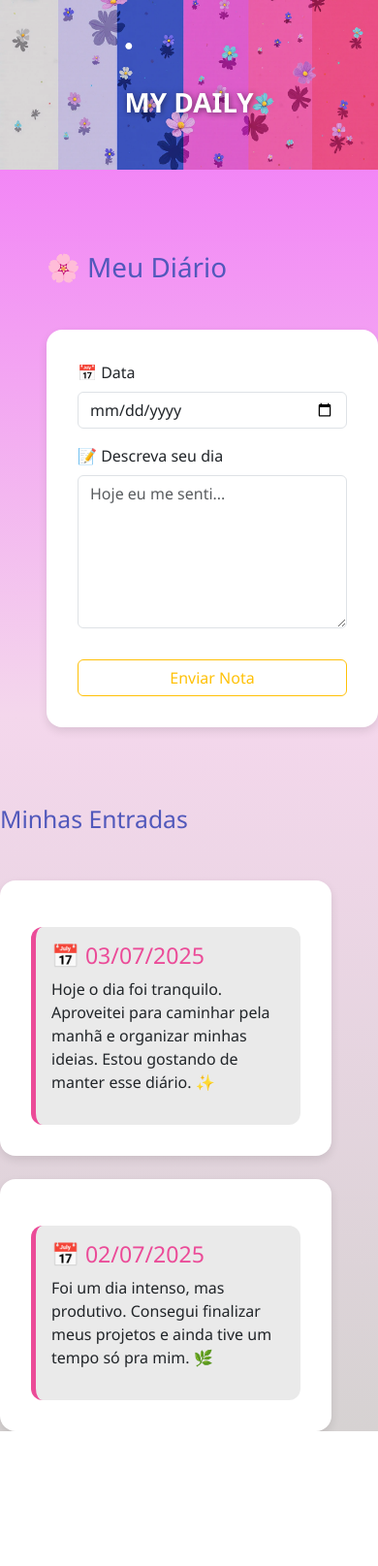
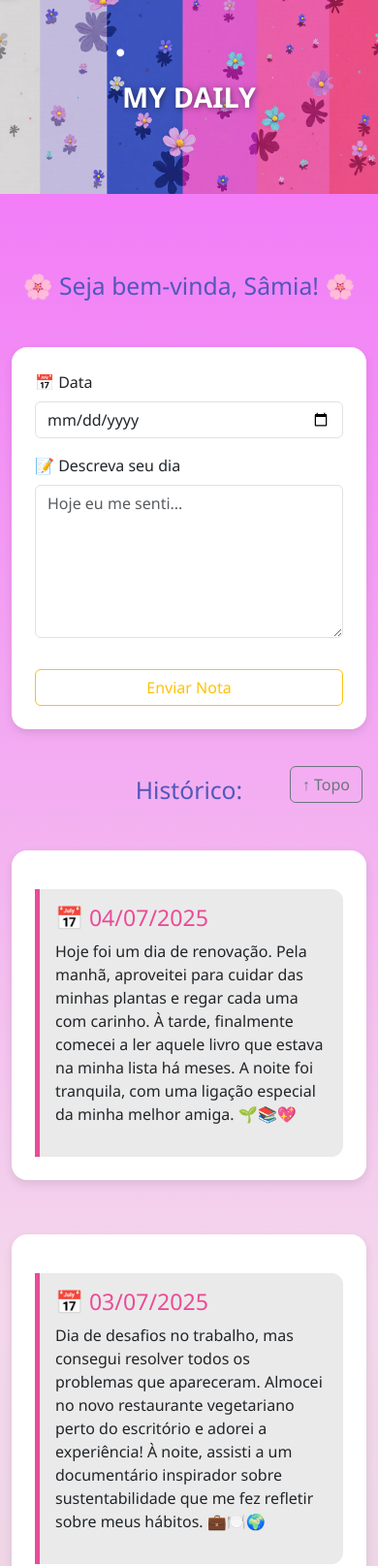
Before and after one commit to SamiaLuvanice/pdgb_my_daily, a plain HTML site: page index.html in a window 390 px wide. Shown: the top 1615 px of the page at 97% size. Before the commit the page ends 1476 px from the top, so only its background shows below. Drawn offline with nearby package versions, Linux system fonts and the light colour scheme.

Commit message:
Melhorias na responsividade e acessibilidade

```diff
--- a/index.html
+++ b/index.html
@@ -4,6 +4,8 @@
 <head>
     <meta charset="UTF-8">
     <meta name="viewport" content="width=device-width, initial-scale=1.0">
+    <meta name="description" content="Diário pessoal para registrar seus pensamentos e sentimentos">
+    <meta name="keywords" content="diário, journal, sentimentos, registro pessoal">
     <title>Diário Estático</title>
     <link href="https://cdn.jsdelivr.net/npm/bootstrap@5.3.3/dist/css/bootstrap.min.css" rel="stylesheet">
     <link rel="stylesheet" href="style.css">
@@ -17,40 +19,37 @@
         </div>
     </section>
 
-
-    <main>
-        <div class="ms-5">
-            <h1 id="diary-title" class="mt-5 mb-5 title-outside">🌸 Meu Diário</h1>
+    <main class="container">
+        <div class="row justify-content-center">
+            <div class="col-lg-8 ms-lg-5">
+                <h2 id="diary-title" class="mt-5 mb-5 text-center title-outside">🌸 Seja bem-vinda, Sâmia! 🌸</h2>
                 <section class="diary-form" aria-labelledby="diary-title">
-                <form>
+                    <form action="#" method="post">
                         <div class="mb-3">
                             <label for="entryDate" class="form-label">📅 Data</label>
-                        <input type="date" class="form-control" id="entryDate" name="entryDate">
+                            <input type="date" class="form-control" id="entryDate" name="entryDate" required>
                         </div>
                         <div class="mb-3">
                             <label for="entryText" class="form-label">📝 Descreva seu dia</label>
                             <textarea class="form-control" id="entryText" name="entryText" rows="6"
-                            placeholder="Hoje eu me senti..."></textarea>
+                                placeholder="Hoje eu me senti..." required></textarea>
                         </div>
                         <div class="d-grid">
                             <button type="submit" class="btn btn-outline-warning mt-3">Enviar Nota</button>
                         </div>
                     </form>
                 </section>
-        </div>
 
-        <div class="me-5">
-            <h2 id="entries-title" class="mt-5 mb-5 title-outside">Minhas Entradas</h2>
+                <h2 id="entries-title" class="mt-5 mb-5 text-center title-outside">Histórico:</h2>
                 <section class="entry-list" aria-labelledby="entries-title">
                     <article class="entry-box">
                         <div class="entry-display">
                             <header>
                                 <h3 class="entry-date">
-                                📅 <time datetime="2025-07-03">03/07/2025</time>
+                                    📅 <time datetime="2025-07-04" lang="pt-br">04/07/2025</time>
                                 </h3>
                             </header>
-                        <p>Hoje o dia foi tranquilo. Aproveitei para caminhar pela manhã e organizar minhas ideias.
-                            Estou gostando de manter esse diário. ✨</p>
+                            <p>Hoje foi um dia de renovação. Pela manhã, aproveitei para cuidar das minhas plantas e regar cada uma com carinho. À tarde, finalmente comecei a ler aquele livro que estava na minha lista há meses. A noite foi tranquila, com uma ligação especial da minha melhor amiga. 🌱📚💖</p>
                         </div>
                     </article>
 
@@ -58,18 +57,48 @@
                         <div class="entry-display">
                             <header>
                                 <h3 class="entry-date">
-                                📅 <time datetime="2025-07-02">02/07/2025</time>
+                                    📅 <time datetime="2025-07-03" lang="pt-br">03/07/2025</time>
                                 </h3>
                             </header>
-                        <p>Foi um dia intenso, mas produtivo. Consegui finalizar meus projetos e ainda tive um tempo só
-                            pra mim. 🌿</p>
+                            <p>Dia de desafios no trabalho, mas consegui resolver todos os problemas que apareceram. Almocei no novo restaurante vegetariano perto do escritório e adorei a experiência! À noite, assisti a um documentário inspirador sobre sustentabilidade que me fez refletir sobre meus hábitos. 💼🍽️🌍</p>
+                        </div>
+                    </article>
+
+                    <article class="entry-box">
+                        <div class="entry-display">
+                            <header>
+                                <h3 class="entry-date">
+                                    📅 <time datetime="2025-07-02" lang="pt-br">02/07/2025</time>
+                                </h3>
+                            </header>
+                            <p>Acordei com vontade de mudar minha rotina. Fiz uma aula de yoga ao nascer do sol e me surpreendi com minha flexibilidade! No final do dia, preparei um jantar especial para mim mesma, com velas e minha música favorita. Descobri que esses pequenos momentos de autocuidado fazem toda a diferença. 🧘‍♀️🕯️🎶</p>
+                        </div>
+                    </article>
+
+                    <article class="entry-box">
+                        <div class="entry-display">
+                            <header>
+                                <h3 class="entry-date">
+                                    📅 <time datetime="2025-07-01" lang="pt-br">01/07/2025</time>
+                                </h3>
+                            </header>
+                            <p>Primeiro dia do mês e decidi começar um novo projeto pessoal. Visitei minha avó e passamos a tarde relembrando histórias antigas da família. Voltei para casa com o coração aquecido e muitas receitas tradicionais anotadas no meu caderno. 👵✍️🍪</p>
                         </div>
                     </article>
                 </section>
             </div>
+        </div>
     </main>
+
+    <footer class="mt-5 py-3 text-center">
+        <p>© 2025 My Daily - Todos os direitos reservados</p>
+    </footer>
+
+    <a href="#" class="btn btn-outline-secondary position-fixed bottom-0 end-0 m-3">
+        ↑ Topo
+    </a>
+
+    <script src="https://cdn.jsdelivr.net/npm/bootstrap@5.3.3/dist/js/bootstrap.bundle.min.js"></script>
 </body>
 
 </html>
-
-</html>
--- a/style.css
+++ b/style.css
@@ -1,19 +1,20 @@
-.container-fluid {
-    padding: 0;
+body {
+    background: linear-gradient(to top, #D6D2D2, #F4D7EC, #F26DF9);
+    font-family: 'Segoe UI', sans-serif;
+    min-height: 100vh;
+    margin: 0;
 }
 
-.container-fluid p {
-    font-size: 50px;
-    margin-bottom: 30px;
-}
-
+/* Hero Banner */
 .hero-banner {
     position: relative;
     height: 25vh;
+    min-height: 200px;
+    /* Altura mínima para mobile */
     overflow: hidden;
 }
 
-.hero-img {
+.hero-banner img {
     height: 100%;
     width: 100%;
     object-fit: cover;
@@ -24,27 +25,18 @@
     top: 50%;
     left: 50%;
     transform: translate(-50%, -50%);
-    color: #fff; /* ou #5158BB para combinar com a paleta */
-    text-shadow: 1px 1px 6px rgba(0, 0, 0, 0.5); /* destaque sobre imagem */
+    color: #fff;
+    text-shadow: 1px 1px 6px rgba(0, 0, 0, 0.5);
     pointer-events: none;
-     /*background: rgba(0, 0, 0, 0.3);
-    padding: 0.5rem 1rem;
-    border-radius: 12px; */
+    width: 100%;
+    /* Garante que não ultrapasse a tela */
+    padding: 0 15px;
+    /* Prevenção para mobile */
 }
 
-
-body {
-     background: linear-gradient(to top, #D6D2D2, #F4D7EC, #F26DF9);
-     font-family: 'Segoe UI', sans-serif;
-     min-height: 100vh;
-     margin: 0;
-     padding: 0rem;
- }
-
+/* Conteúdo principal */
 main {
-     display: grid;
-     grid-template-columns: 1fr 1fr;
-     gap: 2rem;
+    padding: 2rem 0;
 }
 
 .diary-form,
@@ -53,17 +45,36 @@ body {
     border-radius: 16px;
     padding: 2rem;
     box-shadow: 0 4px 10px rgba(0, 0, 0, 0.1);
+    margin-bottom: 2rem;
+    transition: transform 0.3s ease, box-shadow 0.3s ease;
 }
 
+.diary-form:hover,
+.entry-box:hover {
+    transform: translateY(-5px);
+    box-shadow: 0 6px 15px rgba(0, 0, 0, 0.15);
+}
+
+.form-control:focus {
+    border-color: #EB4B98;
+    box-shadow: 0 0 0 0.25rem rgba(235, 75, 152, 0.25);
+}
+
+.btn-outline-warning {
+    transition: all 0.3s ease;
+}
+
+/* Entradas do diário */
 .entry-display {
     margin-top: 1rem;
     padding: 1rem;
     border-left: 5px solid #EB4B98;
     background-color: rgba(220, 220, 220, 0.6);
-     /* cinza claro com transparência */
-     border-radius: 12px;
+    border-radius: 0 12px 12px 0;
+    /* Só arredonda os lados direitos */
 }
 
+/* Tipografia */
 h1,
 h2,
 h3 {
@@ -72,6 +83,7 @@ body {
 
 .entry-date {
     color: #EB4B98;
+    margin-bottom: 0.5rem;
 }
 
 .entry-list {
@@ -81,11 +93,35 @@ body {
 }
 
 .title-outside {
-     margin-bottom: 1rem;
+    margin-bottom: 2rem;
 }
 
+/* Botão de voltar ao topo */
+.back-to-top {
+    position: fixed;
+    bottom: 20px;
+    right: 20px;
+    z-index: 99;
+    padding: 10px 15px;
+    border-radius: 50%;
+    background-color: #5158BB;
+    color: white;
+    border: none;
+    box-shadow: 0 2px 5px rgba(0, 0, 0, 0.2);
+}
+
+/* Responsividade */
 @media (max-width: 768px) {
-  main {
-    grid-template-columns: 1fr;
+    .hero-banner {
+        height: 20vh;
+    }
+
+    .hero-text p {
+        font-size: 1.8rem !important;
+    }
+
+    .diary-form,
+    .entry-box {
+        padding: 1.5rem;
     }
 }
```
Lines whose indentation alone changed are shown as unchanged.
